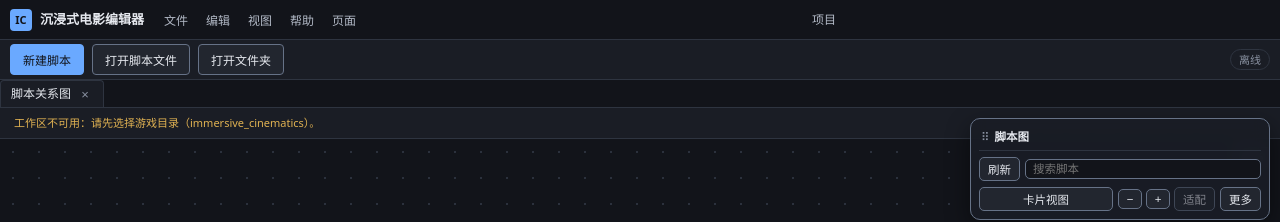
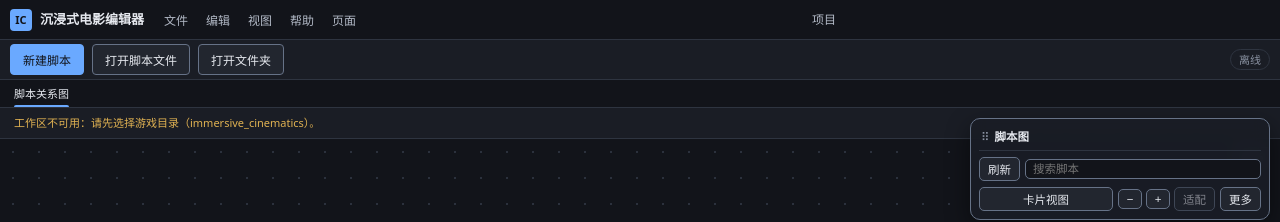
Before and after one commit to SanZiNEO/ImmersiveCinematicsEditor, a Vue app: page / in a window 1280 px wide. Shown: the top 222 px of the page. Built offline with nearby package versions, Linux system fonts and the light colour scheme.

Commit message:
统一面板标签样式并移除关闭按钮
停靠面板和抽屉使用单行文字标签，并在当前标签下方显示选中线。通过标签菜单隐藏停靠面板，支持用键盘打开菜单和返回标签。

```diff
--- a/src/workbench/drawer/DrawerGroup.vue
+++ b/src/workbench/drawer/DrawerGroup.vue
@@ -460,6 +460,7 @@ onBeforeUnmount(() => {
   align-items: stretch;
   justify-content: space-between;
   min-height: 28px;
+  padding: 0 6px;
   background: var(--bg-app);
   border-bottom: 1px solid var(--border);
 }
@@ -467,34 +468,45 @@ onBeforeUnmount(() => {
 .drawer-group__tabs {
   display: flex;
   align-items: stretch;
-  gap: 1px;
+  gap: 2px;
   overflow-x: auto;
 }
 
 .drawer-group__tab {
+  position: relative;
   display: inline-flex;
   align-items: center;
   max-width: 200px;
-  padding: 0 10px;
-  border: 1px solid transparent;
-  border-bottom: none;
-  border-radius: 4px 4px 0 0;
+  padding: 0 8px;
+  border: 0;
+  border-radius: 2px;
   color: var(--text-secondary);
-  font-size: 12px;
+  font-size: 11px;
+  line-height: 1;
   white-space: nowrap;
   cursor: default;
   user-select: none;
 }
 
 .drawer-group__tab:hover {
-  background: var(--bg-hover);
+  background: color-mix(in srgb, var(--bg-hover) 70%, transparent);
   color: var(--text);
 }
 
 .drawer-group__tab--active {
-  background: var(--bg-panel);
-  border-color: var(--border);
+  background: transparent;
   color: var(--text);
+}
+
+.drawer-group__tab--active::after {
+  position: absolute;
+  right: 8px;
+  bottom: 0;
+  left: 8px;
+  height: 2px;
+  border-radius: 2px 2px 0 0;
+  background: var(--accent);
+  content: '';
 }
 
 .drawer-group__tab:focus-visible {
@@ -509,12 +521,12 @@ onBeforeUnmount(() => {
 
 .drawer-group__close {
   flex: 0 0 auto;
-  padding: 0 10px;
+  padding: 0 8px;
   border: none;
   border-left: 1px solid var(--border);
   background: transparent;
   color: var(--text-secondary);
-  font-size: 12px;
+  font-size: 11px;
   cursor: pointer;
 }
 
--- a/src/workbench/host/GroupRenderer.vue
+++ b/src/workbench/host/GroupRenderer.vue
@@ -5,7 +5,7 @@
  * `keepAlive` 的面板由 PanelHost 自己用 `v-show` 保留挂载；这里只负责
  * 按布局树渲染全部标签实例，不写布局、不持尺寸。
  */
-import { computed, inject, nextTick, onBeforeUnmount, provide, ref, type ComponentPublicInstance } from 'vue'
+import { computed, inject, nextTick, onBeforeUnmount, provide, ref } from 'vue'
 import type { GroupNode } from '../api/layout.ts'
 import type { PanelRef } from '../api/ids.ts'
 import type { DrawerTabRegistry } from '../api/registries.ts'
@@ -38,7 +38,8 @@ interface MenuState {
 }
 
 const menu = ref<MenuState | null>(null)
-const firstMenuItem = ref<ComponentPublicInstance | null>(null)
+const firstMenuItem = ref<HTMLButtonElement | null>(null)
+let menuTrigger: HTMLElement | null = null
 let removeMenuListeners: (() => void) | null = null
 
 function panelRefOf(panelId: string): PanelRef | null {
@@ -85,10 +86,14 @@ function resetLayout(): void {
 
 function openMenu(panelId: string, x: number, y: number): void {
   closeMenu()
-  menu.value = { panelId, x, y }
   if (typeof document === 'undefined') {
     return
   }
+  const trigger = document.activeElement
+  menuTrigger = trigger instanceof HTMLElement && trigger.getAttribute('role') === 'tab'
+    ? trigger
+    : null
+  menu.value = { panelId, x, y }
   const onPointerDown = (event: PointerEvent): void => {
     const target = event.target
     if (target instanceof HTMLElement && target.closest('.group-renderer__menu') !== null) {
@@ -108,17 +113,18 @@ function openMenu(panelId: string, x: number, y: number): void {
     document.removeEventListener('keydown', onKeyDown)
   }
   void nextTick(() => {
-    const element = firstMenuItem.value?.$el
-    if (element instanceof HTMLElement) {
-      element.focus()
-    }
+    firstMenuItem.value?.focus()
   })
 }
 
-function closeMenu(): void {
+function closeMenu(restoreFocus = false): void {
   menu.value = null
   removeMenuListeners?.()
   removeMenuListeners = null
+  if (restoreFocus) {
+    menuTrigger?.focus()
+  }
+  menuTrigger = null
 }
 
 function hideFromMenu(): void {
@@ -133,6 +139,37 @@ function hideFromMenu(): void {
 function resetFromMenu(): void {
   closeMenu()
   resetLayout()
+}
+
+function onMenuKeyDown(event: KeyboardEvent): void {
+  const items = Array.from(
+    event.currentTarget instanceof HTMLElement
+      ? event.currentTarget.querySelectorAll<HTMLButtonElement>('[role="menuitem"]')
+      : [],
+  )
+  if (items.length === 0) {
+    return
+  }
+  const currentIndex = items.indexOf(document.activeElement as HTMLButtonElement)
+  if (event.key === 'Escape') {
+    event.preventDefault()
+    event.stopPropagation()
+    closeMenu(true)
+    return
+  }
+  if (event.key === 'ArrowDown' || event.key === 'ArrowUp') {
+    event.preventDefault()
+    const step = event.key === 'ArrowDown' ? 1 : -1
+    const nextIndex = currentIndex < 0
+      ? 0
+      : (currentIndex + step + items.length) % items.length
+    items[nextIndex]?.focus()
+    return
+  }
+  if (event.key === 'Home' || event.key === 'End') {
+    event.preventDefault()
+    items[event.key === 'Home' ? 0 : items.length - 1]?.focus()
+  }
 }
 
 onBeforeUnmount(() => {
@@ -153,9 +190,7 @@ const emptyLabel = '该区域没有可用面板'
       v-if="group.panels.length > 0"
       :panels="group.panels"
       :active-panel-id="activeId"
-      :closable="true"
       @activate="activate"
-      @close="closePanel"
       @context-menu="openMenu"
     />
     <div class="group-renderer__body">
@@ -180,6 +215,7 @@ const emptyLabel = '该区域没有可用面板'
       class="group-renderer__menu"
       role="menu"
       :style="{ left: `${menu.x}px`, top: `${menu.y}px` }"
+      @keydown="onMenuKeyDown"
     >
       <button
         ref="firstMenuItem"
--- a/src/workbench/host/TabStrip.vue
+++ b/src/workbench/host/TabStrip.vue
@@ -2,7 +2,8 @@
 /**
  * 标签条（04-05）。
  *
- * 只负责标签展示、激活、关闭、右键菜单和拖动入口；不写布局、不持尺寸。
+ * 只负责标签展示、激活、右键菜单和拖动入口；不写布局、不持尺寸。
+ * 面板管理集中在右键菜单，标签本身保持纯文字行，避免每个标签都挂关闭按钮。
  * 键盘：Enter / Space 激活；Delete 不绑定；拖动交给注入的 `DockContext`。
  */
 import { computed, inject } from 'vue'
@@ -17,12 +18,10 @@ import { WORKBENCH_SERVICES_KEY } from './panelContext.ts'
 const props = defineProps<{
   panels: PanelNode[]
   activePanelId?: string
-  closable: boolean
 }>()
 
 const emit = defineEmits<{
   activate: [panelId: string]
-  close: [panelId: string]
   contextMenu: [panelId: string, x: number, y: number]
 }>()
 
@@ -76,9 +75,17 @@ function onContextMenu(event: MouseEvent, panel: PanelNode): void {
   emit('contextMenu', panel.panelId, event.clientX, event.clientY)
 }
 
-function onClose(event: MouseEvent, panel: PanelNode): void {
-  event.stopPropagation()
-  emit('close', panel.panelId)
+function onKeyboardContextMenu(event: KeyboardEvent, panel: PanelNode): void {
+  if (event.key !== 'ContextMenu' && !(event.shiftKey && event.key === 'F10')) {
+    return
+  }
+  event.preventDefault()
+  const target = event.currentTarget
+  if (!(target instanceof HTMLElement)) {
+    return
+  }
+  const rect = target.getBoundingClientRect()
+  emit('contextMenu', panel.panelId, rect.left, rect.bottom)
 }
 </script>
 
@@ -93,6 +100,8 @@ function onClose(event: MouseEvent, panel: PanelNode): void {
       tabindex="0"
       :aria-selected="isActive(panel)"
       :aria-label="titleOf(panel)"
+      aria-haspopup="menu"
+      :title="titleOf(panel)"
       :data-dock-kind="'tabbar'"
       :data-dock-group-id="groupId"
       :data-dock-tab-index="index"
@@ -102,19 +111,9 @@ function onClose(event: MouseEvent, panel: PanelNode): void {
       @contextmenu="onContextMenu($event, panel)"
       @keydown.enter.prevent="onActivate(panel)"
       @keydown.space.prevent="onActivate(panel)"
+      @keydown="onKeyboardContextMenu($event, panel)"
     >
       <span class="tab-strip__title">{{ titleOf(panel) }}</span>
-      <button
-        v-if="closable && panel.visible"
-        type="button"
-        class="tab-strip__close"
-        :aria-label="`关闭 ${titleOf(panel)}`"
-        tabindex="-1"
-        @pointerdown.stop
-        @click="onClose($event, panel)"
-      >
-        ×
-      </button>
     </div>
   </div>
 </template>
@@ -124,8 +123,9 @@ function onClose(event: MouseEvent, panel: PanelNode): void {
   display: flex;
   flex: 0 0 auto;
   align-items: stretch;
-  gap: 1px;
+  gap: 2px;
   min-height: 28px;
+  padding: 0 6px;
   overflow-x: auto;
   overflow-y: hidden;
   background: var(--bg-app);
@@ -133,31 +133,41 @@ function onClose(event: MouseEvent, panel: PanelNode): void {
 }
 
 .tab-strip__tab {
+  position: relative;
   display: inline-flex;
   align-items: center;
-  gap: 6px;
   max-width: 220px;
-  padding: 0 10px;
-  border: 1px solid transparent;
-  border-bottom: none;
-  border-radius: 4px 4px 0 0;
+  padding: 0 8px;
+  border: 0;
+  border-radius: 2px;
   background: transparent;
   color: var(--text-secondary);
-  font-size: 12px;
+  font-size: 11px;
+  line-height: 1;
   cursor: default;
   user-select: none;
   white-space: nowrap;
 }
 
 .tab-strip__tab:hover {
-  background: var(--bg-hover);
+  background: color-mix(in srgb, var(--bg-hover) 70%, transparent);
   color: var(--text);
 }
 
 .tab-strip__tab--active {
-  background: var(--bg-panel);
-  border-color: var(--border);
+  background: transparent;
   color: var(--text);
+}
+
+.tab-strip__tab--active::after {
+  position: absolute;
+  right: 8px;
+  bottom: 0;
+  left: 8px;
+  height: 2px;
+  border-radius: 2px 2px 0 0;
+  background: var(--accent);
+  content: '';
 }
 
 .tab-strip__tab--dragging {
@@ -173,30 +183,4 @@ function onClose(event: MouseEvent, panel: PanelNode): void {
   overflow: hidden;
   text-overflow: ellipsis;
 }
-
-.tab-strip__close {
-  display: inline-flex;
-  align-items: center;
-  justify-content: center;
-  width: 16px;
-  height: 16px;
-  padding: 0;
-  border: none;
-  border-radius: 3px;
-  background: transparent;
-  color: var(--text-muted);
-  font-size: 13px;
-  line-height: 1;
-  cursor: pointer;
-}
-
-.tab-strip__close:hover {
-  background: var(--bg-selected);
-  color: var(--text);
-}
-
-.tab-strip__close:focus-visible {
-  outline: 2px solid var(--focus);
-  outline-offset: 1px;
-}
 </style>
--- a/src/workbench/host/tabStripContext.ts
+++ b/src/workbench/host/tabStripContext.ts
@@ -1,7 +1,7 @@
 /**
  * 标签条与所属 group 的注入键（04-05）。
  *
- * `TabStrip` 的公开 props 保持 04-05 约定（panels/activePanelId/closable），
+ * `TabStrip` 的公开 props 保持 04-05 约定（panels/activePanelId），
  * groupId 由 `GroupRenderer` provide，避免把布局结构塞进标签条 props。
  */
 import type { InjectionKey } from 'vue'
```
